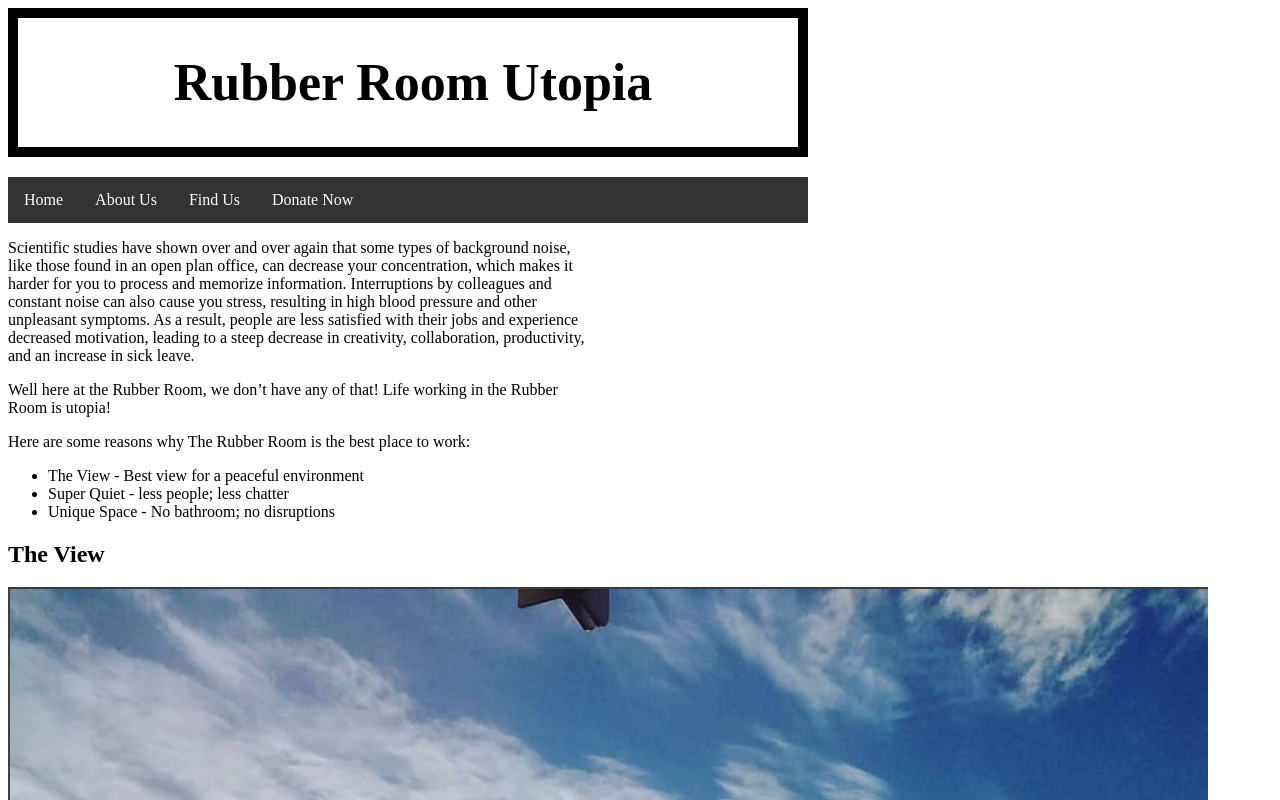
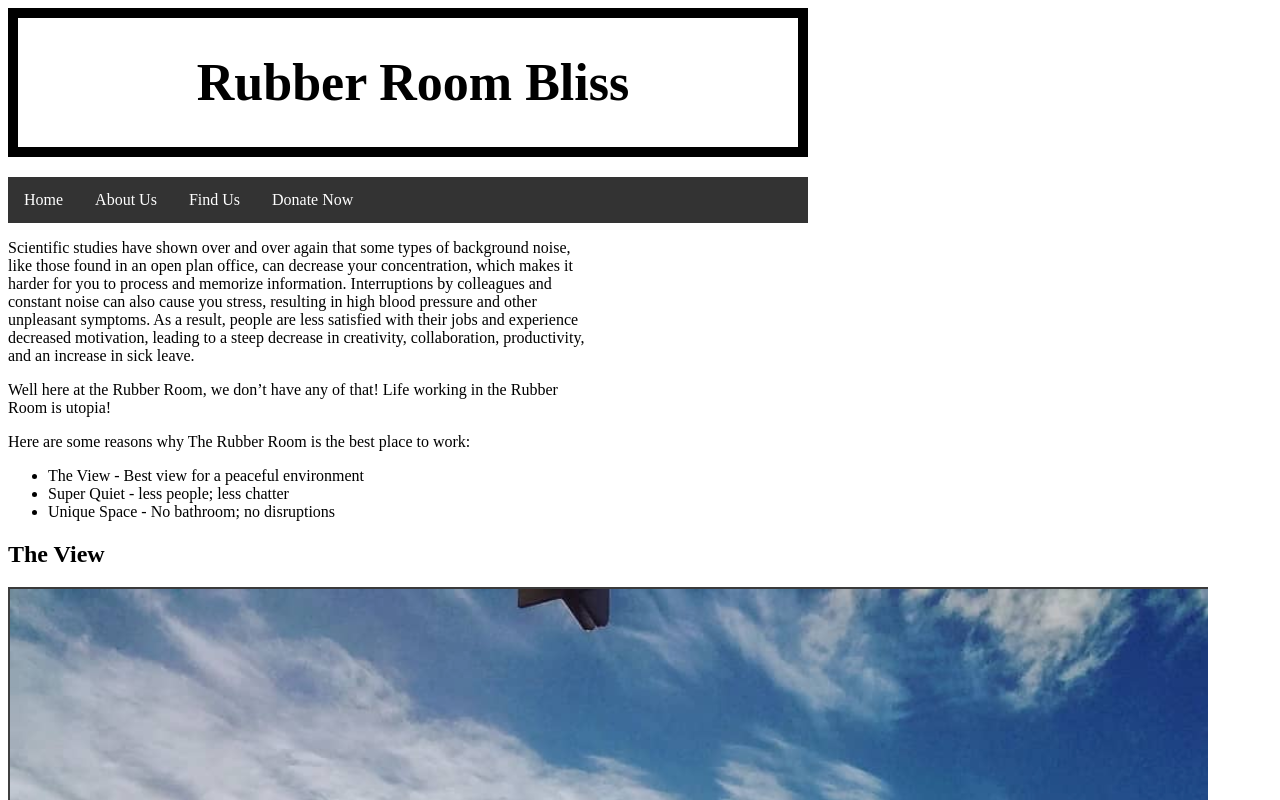
Before and after one commit to TKFisher/RoberRoom, a plain HTML site: page index.html in a window 1280 px wide. Shown: the top 800 px of the page. Drawn offline with Linux system fonts and the light colour scheme.

Commit message:
tdoan- changed index.html

```diff
--- a/index.html
+++ b/index.html
@@ -1,15 +1,13 @@
 <html>
    <head>
-       <title>Rubber Room Utopia Project</title>
+       <title>Rubber Room Bliss Project</title>
        <link rel="stylesheet" href="index.css" type="text/css">
-       <link rel="icon"  href="page.png">
    </head>
    <body>
     <div class="bg">
         <header>
-                <h1>Rubber Room Utopia</h1>
+                <h1>Rubber Room Bliss</h1>
         </header>
-
        <nav>
            <ul>
                <li><a href="index.html">Home</a></li>
```
